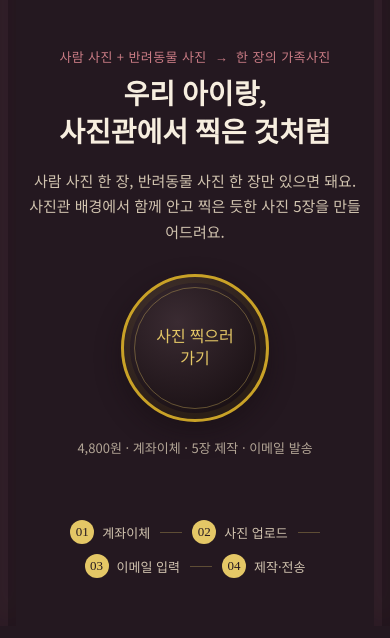
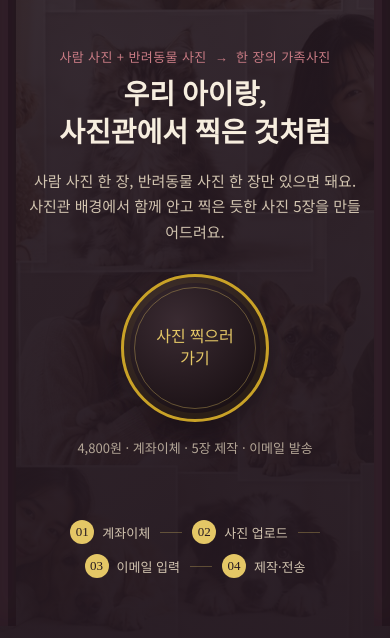
Before and after one commit to ilion4/pet-photo-studio, a website: page pet-photo-studio/public/index.html in a window 390 px wide. Shown: the part 218-856 px from the top of the page. Drawn offline with Linux system fonts and the light colour scheme; a web font is replaced by a local one.

Commit message:
메인 배경 이미지 적용 (콜라주 + 다크 오버레이)

```diff
--- a/pet-photo-studio/public/style.css
+++ b/pet-photo-studio/public/style.css
@@ -30,6 +30,22 @@ html, body {
   color: var(--paper);
   font-family: 'Noto Sans KR', sans-serif;
   overflow-x: hidden;
+}
+
+/* 전체 배경 이미지: 반려동물+주인 콜라주. 배경이 밝은 베이지 톤이라
+   와인블랙 톤의 어두운 그라데이션을 그 위에 덮어서 글자 가독성 확보 */
+body {
+  background-image:
+    linear-gradient(180deg, rgba(36, 24, 32, 0.88) 0%, rgba(36, 24, 32, 0.93) 45%, rgba(36, 24, 32, 0.97) 100%),
+    url('images/hero-bg.jpg');
+  background-size: cover;
+  background-position: center top;
+  background-repeat: no-repeat;
+  background-attachment: fixed;
+}
+@media (max-width: 768px) {
+  /* 모바일 background-attachment: fixed는 버벅임/스크롤 이슈가 있어 scroll로 전환 */
+  body { background-attachment: scroll; }
 }
 
 @media (prefers-reduced-motion: reduce) {
```
Also changed, not shown: pet-photo-studio/public/images/hero-bg.jpg (added).
